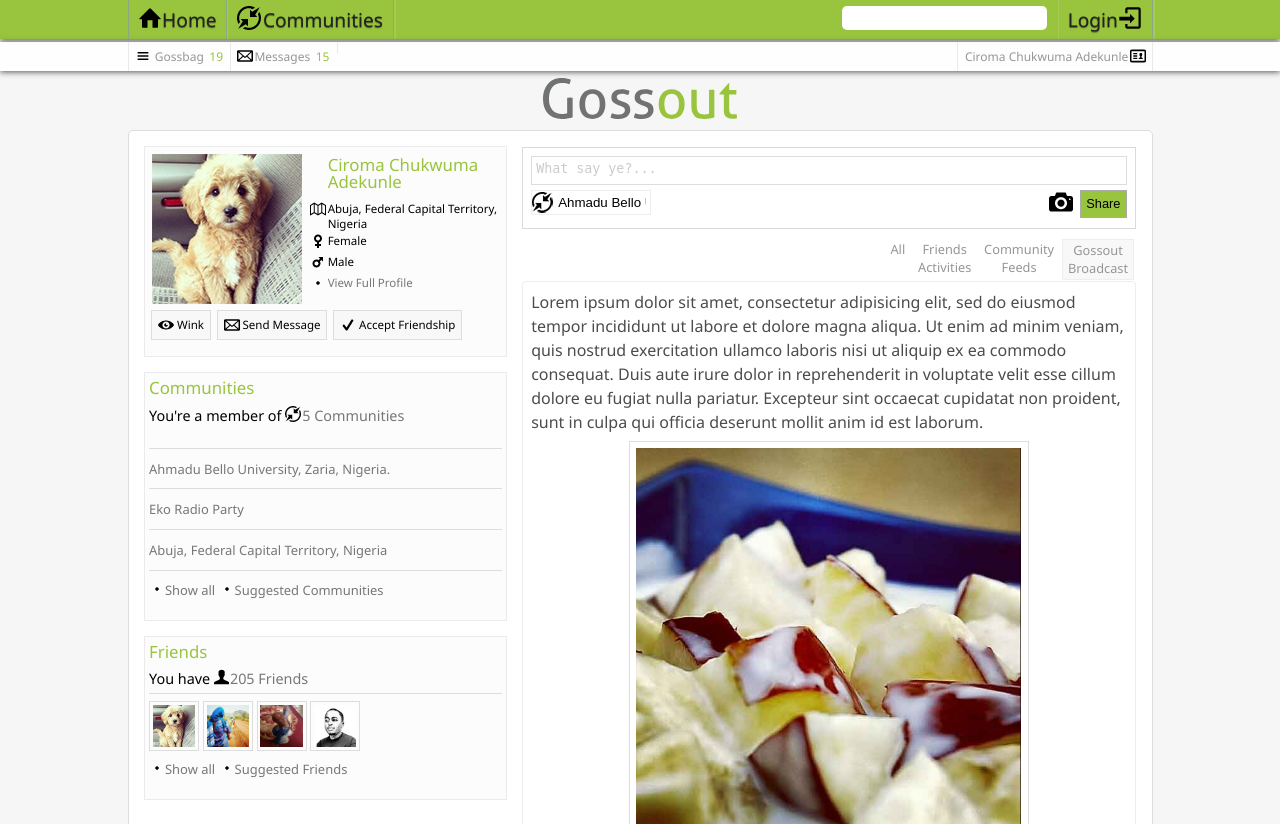
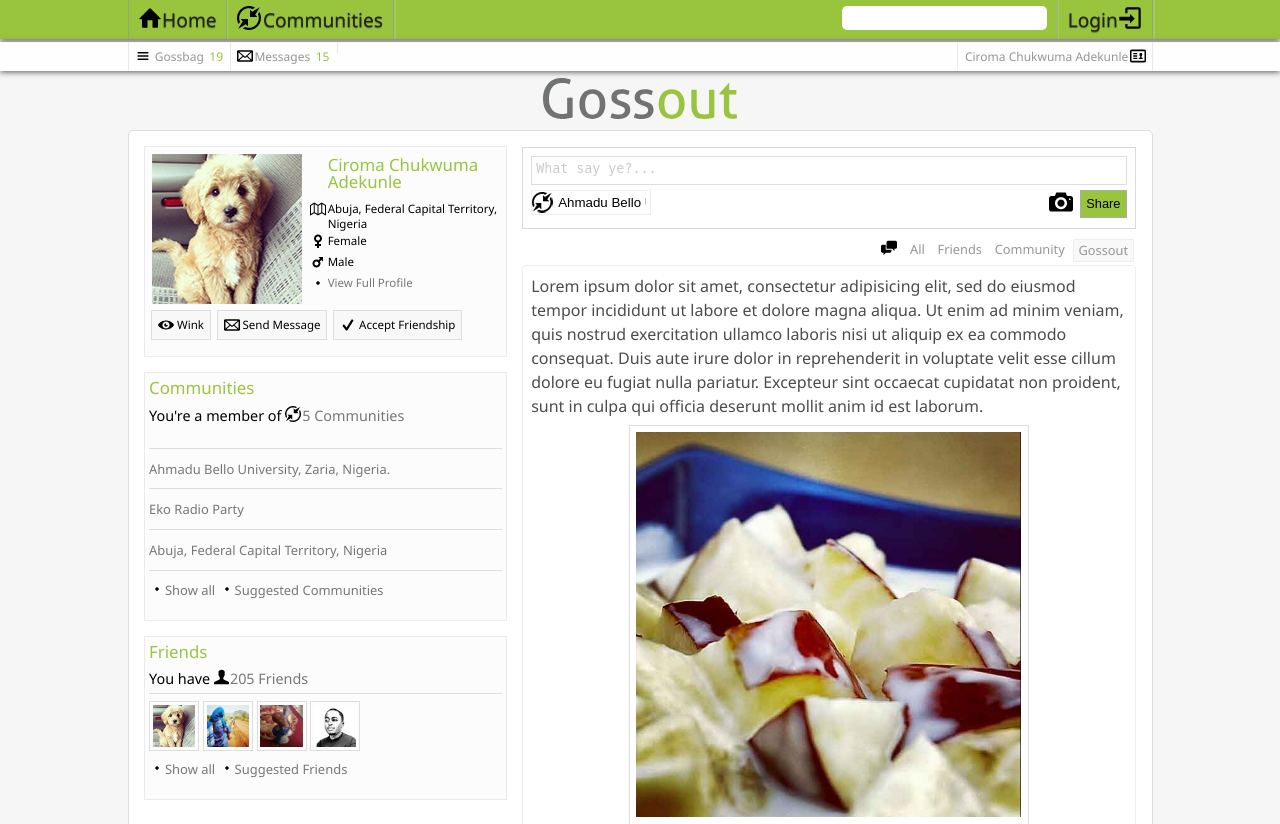
Before and after one commit to Soladnet/tuossog, a PHP site: page /home.php in a window 1280 px wide. Shown: the top 824 px of the page. Run offline with PHP 8.4, Linux system fonts and the light colour scheme.

Commit message:
Timeline filter
Better idea

```diff
--- a/home-timeline-filter.php
+++ b/home-timeline-filter.php
@@ -1,10 +1,10 @@
 <div class="timeline-filter">
 	<ul>
-
+		<li><span class="icon-16-chat"></span></li>
 		<li><a href="">All</a></li>
-		<li><a href=""><p>Friends</p> <p> Activities</p></a></li>
-		<li><a href=""><p>Community</p><p>Feeds</p></a></li>
-		<li class="active"><a href=""><p>Gossout</p><p> Broadcast</p></a></li>
+		<li><a href=""><p>Friends</p> </a></li>
+		<li><a href=""><p>Community</p></a></li>
+		<li class="active"><a href=""><p>Gossout</p></a></li>
 	</ul>
 </div>
 <div class="clear"></div>
```
